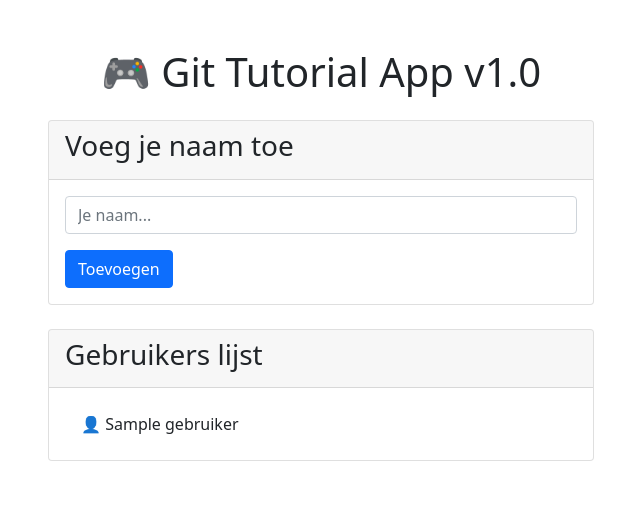
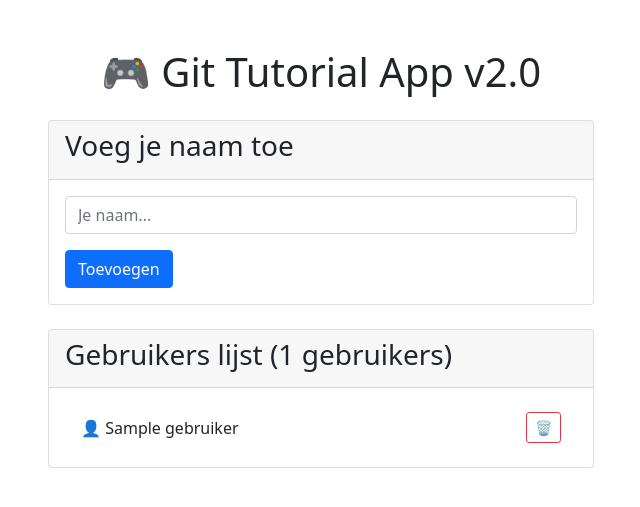
Before and after one commit to JanOostdam/git-tutorial-project, a Flask app: template templates/index.html in a window 1280 px wide. Shown: the top 507 px of the page, without its empty margins (319-959 px from the left). Run offline with Flask 3, Linux system fonts and the light colour scheme; the template is opened without the code that fills it: most values are stand-ins (such as "Sample title", 1, 10 or a date in 2020).

Commit message:
v2.0 - Delete functie en gebruikersteller toegevoegd

```diff
--- a/app.py
+++ b/app.py
@@ -16,5 +16,11 @@ def add_user():
         gebruikers.append(naam)
     return redirect(url_for('home'))
 
+@app.route('/delete/<int:index>')
+def delete_user(index):
+    if 0 <= index < len(gebruikers):
+        gebruikers.pop(index)
+    return redirect(url_for('home'))
+
 if __name__ == '__main__':
     app.run(debug=True, host='0.0.0.0', port=5000)
--- a/templates/index.html
+++ b/templates/index.html
@@ -8,7 +8,7 @@
 </head>
 <body>
     <div class="container mt-5">
-        <h1 class="text-center mb-4">🎮 Git Tutorial App v1.0</h1>
+        <h1 class="text-center mb-4">🎮 Git Tutorial App v2.0</h1>
 
         <div class="row justify-content-center">
             <div class="col-md-6">
@@ -33,12 +33,15 @@
             <div class="col-md-6">
                 <div class="card">
                     <div class="card-header">
-                        <h3>Gebruikers lijst</h3>
+                        <h3>Gebruikers lijst ({{ gebruikers|length }} gebruikers)</h3>
                     </div>
                     <div class="card-body">
                         <ul class="list-group list-group-flush">
                             {% for gebruiker in gebruikers %}
-                            <li class="list-group-item">👤 {{ gebruiker }}</li>
+                            <li class="list-group-item d-flex justify-content-between align-items-center">
+                                <span>👤 {{ gebruiker }}</span>
+                                <a href="/delete/{{ loop.index0 }}" class="btn btn-sm btn-outline-danger">🗑️</a>
+                            </li>
                             {% endfor %}
                         </ul>
                     </div>
```
